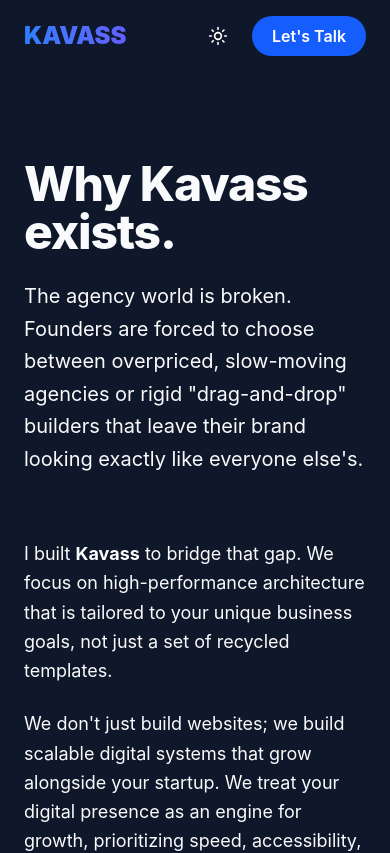
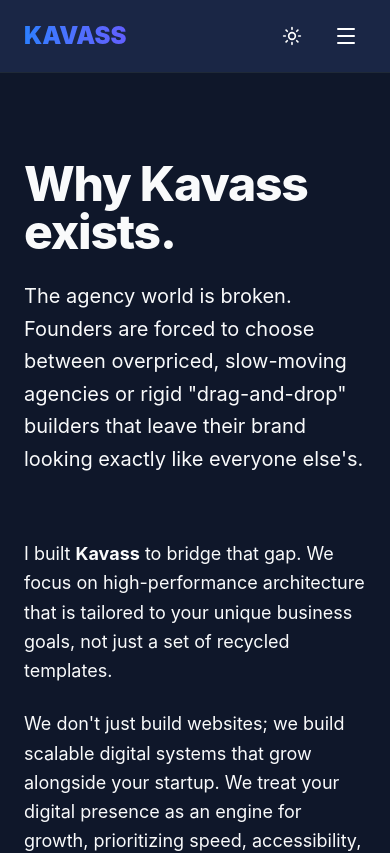
Before and after one commit to Yaseen-11111/kavass-app, a React (Vite) app: page /kavass-app/about in a window 390 px wide. Shown: the top 853 px of the page. Built offline with nearby package versions, Linux system fonts and the light colour scheme.

Commit message:
fixing file paths for images and html preview

```diff
--- a/src/components/Navbar.tsx
+++ b/src/components/Navbar.tsx
@@ -1,40 +1,60 @@
-import React from 'react';
+import React, { useState } from 'react';
 import { Link } from 'react-router-dom';
-import { Sun, Moon } from 'lucide-react';
+import { Sun, Moon, Menu, X } from 'lucide-react';
 
 interface NavbarProps {
     toggleTheme: (theme: string) => void;
     currentTheme: string;
 }
 
-export const Navbar: React.FC<NavbarProps> = ({ toggleTheme, currentTheme }) => (
-    /* 1. bg-nav-bg sets the background.
-           2. border-b is required to make the border visible.
-           3. border-nav-border sets the color. */
-    <nav className="fixed w-full z-50 top-0 bg-background border-nav-border transition-colors duration-300">
-        {/* Changed text-navText to text-nav-text */}
-        <div className="text-navText max-w-7xl mx-auto px-6 py-4 flex justify-between items-center">
+export const Navbar: React.FC<NavbarProps> = ({ toggleTheme, currentTheme }) => {
+    const [isMenuOpen, setIsMenuOpen] = useState(false);
+
+    return (
+        <nav className="fixed w-full z-50 top-0 bg-nav-bg border-b border-nav-border transition-colors duration-300">
+            <div className="text-nav-text max-w-7xl mx-auto px-6 py-4 flex justify-between items-center">
+                {/* Logo */}
                 <Link to="/" className="text-2xl font-black bg-gradient-to-r from-blue-500 to-indigo-500 bg-clip-text text-transparent">
                     KAVASS
                 </Link>
+
+                {/* Desktop Menu */}
                 <div className="hidden md:flex gap-8 text-sm font-medium">
                     <Link to="/" className="hover:text-blue-500 transition-colors">Home</Link>
                     <Link to="/about" className="hover:text-blue-500 transition-colors">Questions?</Link>
                     <Link to="/portfolio" className="hover:text-blue-500 transition-colors">Showcase</Link>
                     <Link to="/pricing" className="hover:text-blue-500 transition-colors">Pricing</Link>
                 </div>
+
+                {/* Actions & Mobile Toggle */}
                 <div className="flex items-center gap-4">
-                <button onClick={() => toggleTheme(currentTheme)}
-                        className="p-2 rounded-full hover:bg-gray-200 dark:hover:bg-gray-800 transition-colors">
-                    {/* Simplified ternary for icon color */}
-                    {currentTheme === 'light' ? <Sun size={20} className="text-white"/> :
-                        <Moon size={20} className="text-gray-900"/>}
+                    <button onClick={() => toggleTheme(currentTheme)} className="p-2 rounded-full hover:bg-black/10 dark:hover:bg-white/10 transition-colors">
+                        {currentTheme === 'light' ? <Sun size={20} /> : <Moon size={20} />}
                     </button>
-                <Link to="/contact"
-                      className="bg-blue-600 hover:bg-blue-700 text-white px-5 py-2 rounded-full font-semibold transition-colors">
+
+                    <Link to="/contact" className="hidden md:block bg-blue-600 hover:bg-blue-700 text-white px-5 py-2 rounded-full font-semibold transition-colors">
+                        Let's Talk
+                    </Link>
+
+                    {/* Mobile Hamburger Button */}
+                    <button className="md:hidden p-2" onClick={() => setIsMenuOpen(!isMenuOpen)}>
+                        {isMenuOpen ? <X size={24} /> : <Menu size={24} />}
+                    </button>
+                </div>
+            </div>
+
+            {/* Mobile Dropdown Menu */}
+            {isMenuOpen && (
+                <div className="md:hidden bg-nav-bg border-t border-nav-border p-6 flex flex-col gap-4 text-nav-text animate-in fade-in slide-in-from-top-4 duration-300">
+                    <Link to="/" onClick={() => setIsMenuOpen(false)}>Home</Link>
+                    <Link to="/about" onClick={() => setIsMenuOpen(false)}>Questions?</Link>
+                    <Link to="/portfolio" onClick={() => setIsMenuOpen(false)}>Showcase</Link>
+                    <Link to="/pricing" onClick={() => setIsMenuOpen(false)}>Pricing</Link>
+                    <Link to="/contact" className="bg-blue-600 text-white px-5 py-2 rounded-full text-center" onClick={() => setIsMenuOpen(false)}>
                         Let's Talk
                     </Link>
                 </div>
-        </div>
+            )}
         </nav>
     );
+};
```
Lines whose indentation alone changed are shown as unchanged.
